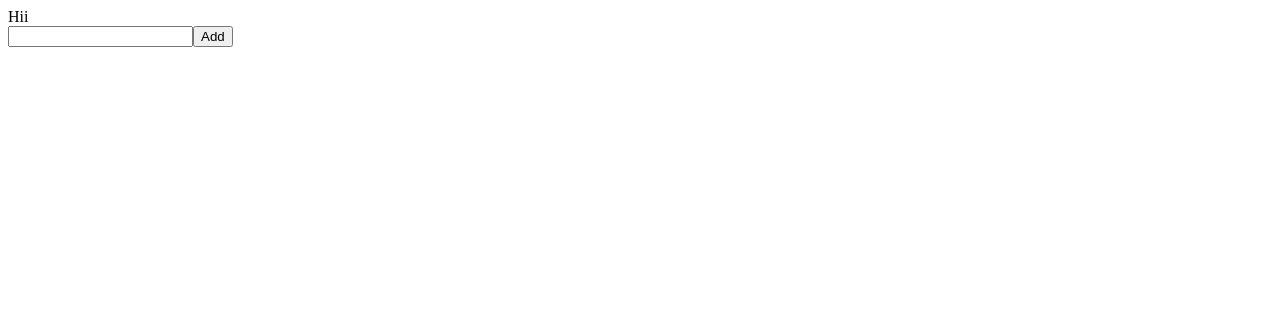
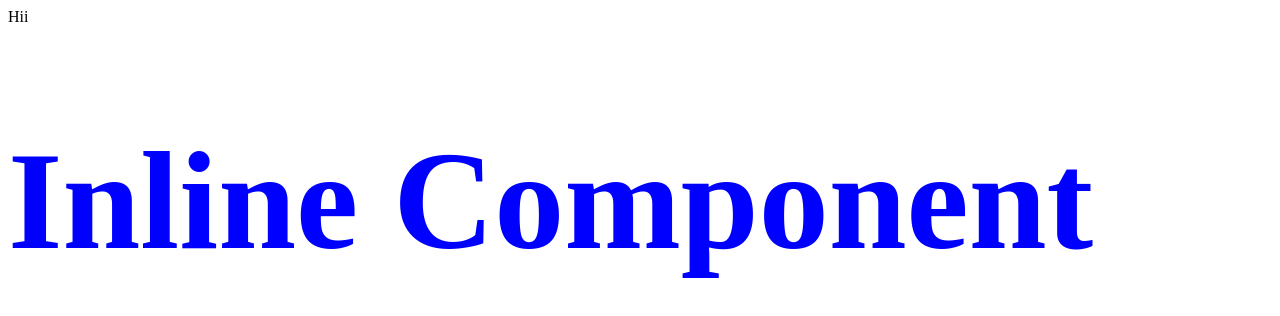
Before and after one commit to raghav0807/To-Do-App, a React (Vite) app: page / in a window 1280 px wide. Shown: the top 316 px of the page. Built offline with nearby package versions, Linux system fonts and the light colour scheme.

Commit message:
Inline CSS example

```diff
--- a/src/App.jsx
+++ b/src/App.jsx
@@ -1,10 +1,12 @@
+import InlineComponent from "./components/InlineComponent";
 import Todo from "./components/Todo";
 
 function App() {
   return (
     <div className="App">
       Hii
-      <Todo />
+      {/* <Todo /> */}
+      <InlineComponent />
     </div>
   );
 }
--- /dev/null
+++ b/src/components/InlineComponent.jsx
@@ -0,0 +1,10 @@
+import React from "react";
+const header = { color: "blue", fontSize: "140px" };
+
+export default function InlineComponent() {
+  return (
+    <div>
+      <h1 style={header}>Inline Component</h1>
+    </div>
+  );
+}
--- a/src/components/Todo.jsx
+++ b/src/components/Todo.jsx
@@ -1,10 +1,18 @@
 import React, { useState } from "react";
+import TodoItem from "./TodoItem";
 
 export default function Todo() {
   const [todo, setTodo] = useState("");
+  const [todos, setTodos] = useState([]);
+  function handleSubmit(e) {
+    e.preventDefault();
+    setTodos([...todos, todo]);
+    setTodo("");
+  }
+
   return (
     <div>
-      <form>
+      <form onSubmit={handleSubmit}>
         <input
           onChange={(e) => setTodo(e.target.value)}
           value={todo}
@@ -12,6 +20,10 @@
         />
         <button type="submit">Add</button>
       </form>
+      {todos.map((item) => (
+        <TodoItem key={item} item={item} />
+      ))}
+      {/* {console.log(todos)} */}
     </div>
   );
 }
--- /dev/null
+++ b/src/components/TodoItem.jsx
@@ -0,0 +1,5 @@
+import React from "react";
+
+export default function TodoItem({ item }) {
+  return <h3>{item}</h3>;
+}
```
